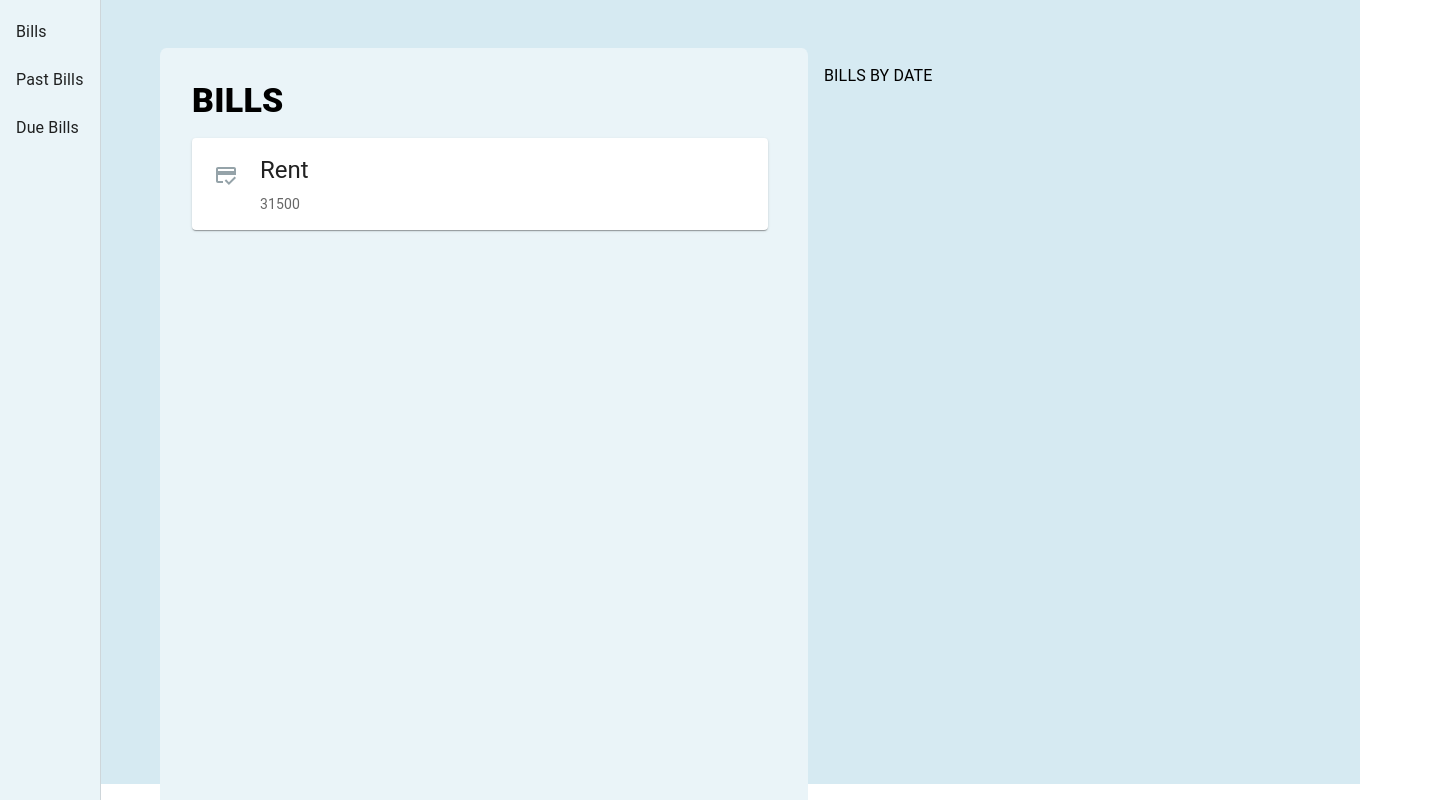
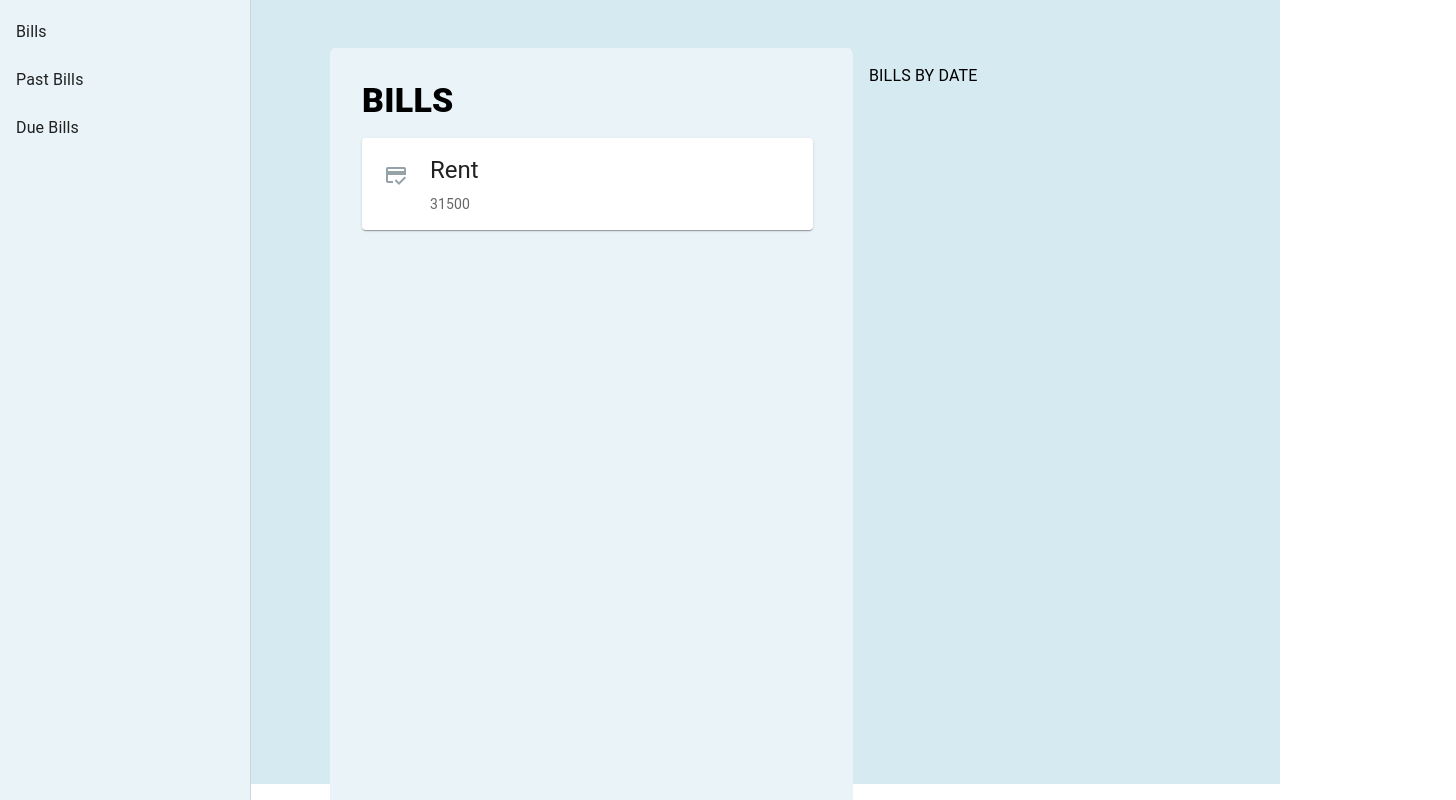
Before and after one commit to Akeyo21/FinManage-React, a React (Create React App) app: page / in a window 1280 px wide. Shown: the top 800 px of the page, 1456 px wide, since content can reach past the window. Built offline with nearby package versions, Linux system fonts and the light colour scheme.

Commit message:
Fix styling of the bills container

```diff
--- a/src/App.tsx
+++ b/src/App.tsx
@@ -5,13 +5,13 @@ import "./App.css";
 
 import AppRouter from "./router/App.router.tsx";
 
+export const drawerWidth = 250;
 function App() {
 
   return (
-    <div className="App">
+    <div className="App" >
       <AppRouter/>
-
-      <Box ml={10} className="App">
+      <Box component="main" sx={{ml:`${drawerWidth}px`, width:`calc(100% - ${drawerWidth}px)`  }}>
         <Outlet />
       </Box>
     </div>
--- a/src/Router/App.router.tsx
+++ b/src/Router/App.router.tsx
@@ -6,6 +6,7 @@ import ListItemButton from "@mui/material/ListItemButton";
 
 import AppLink from "./App.link.tsx";
 import { drawerBackgroundColor } from "../utils/palette.ts";
+import { drawerWidth } from "../App.tsx";
 const AppRouter = () => {
   const appRoutes = [
     {
@@ -28,6 +29,7 @@ const AppRouter = () => {
       PaperProps={{
         sx: {
           backgroundColor: drawerBackgroundColor,
+          width: drawerWidth
         },
       }}
     >
```
